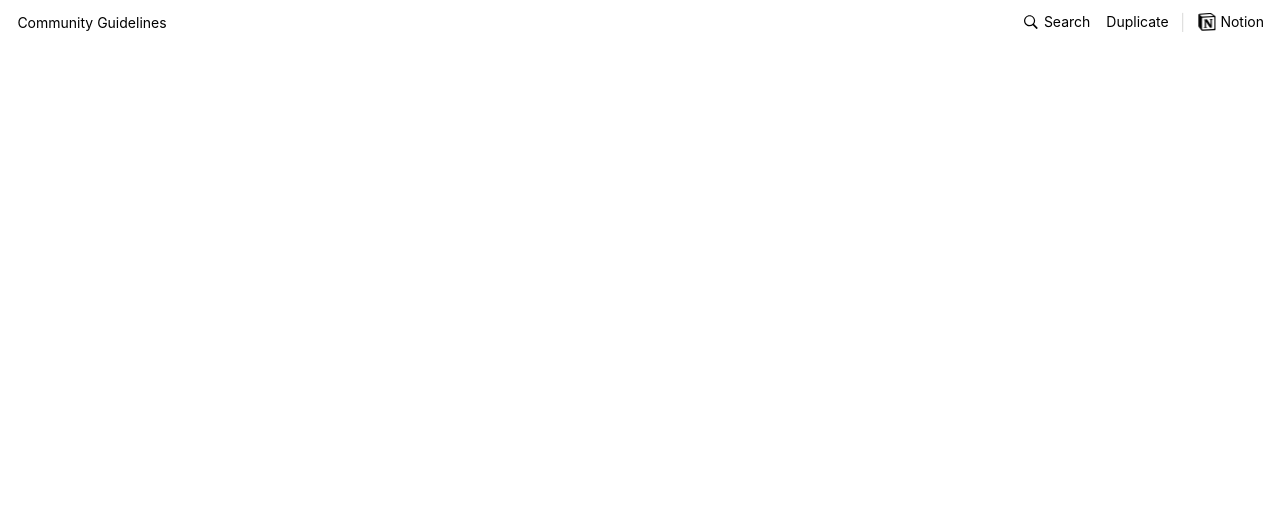
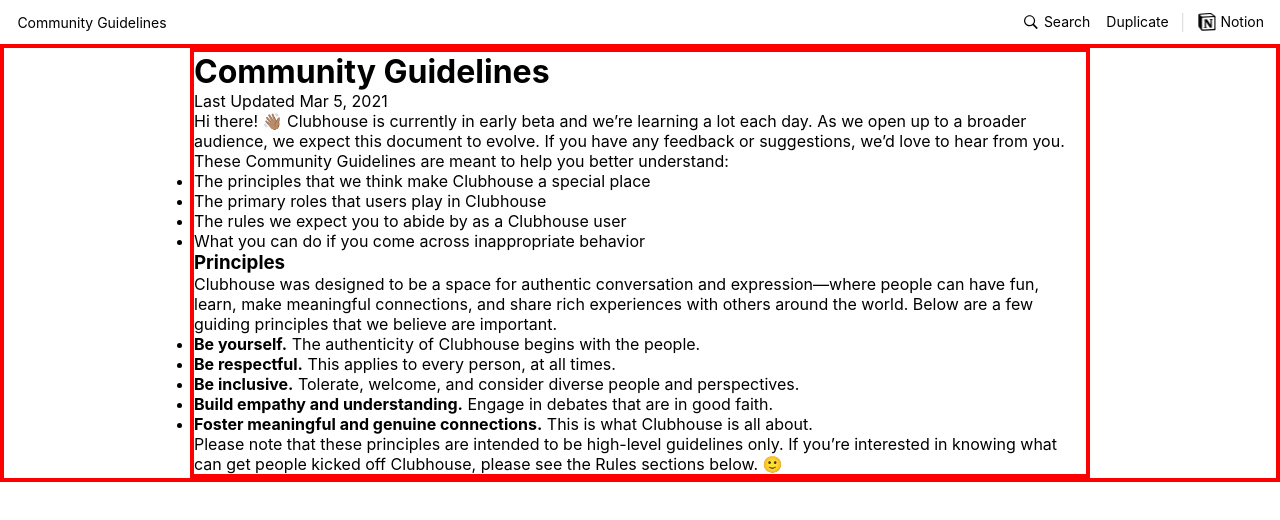
Before and after one commit to chwasiq0569/Cloudbase_Website, a plain HTML site: page Blog/blog.html in a window 1280 px wide. Drawn offline with Linux system fonts and the light colour scheme.

Commit message:
Created basic Markup for Blog

```diff
--- a/Blog/blog.html
+++ b/Blog/blog.html
@@ -55,7 +55,36 @@
             </div>
         </div>
         <!--main Section  -->
-
+        <div class="mainSection__Wrapper">
+            <div class="content">
+                <h1 class="mainHead">Community Guidelines</h1>
+                <p class="date">Last Updated Mar 5, 2021</p>
+                <p class="secondaryText">Hi there! 👋🏽 Clubhouse is currently in early beta and we’re learning a lot
+                    each day. As we open up to a broader audience, we expect this document to evolve. If you have any
+                    feedback or suggestions, we’d love to hear from you.</p>
+                <p class="primaryText">These Community Guidelines are meant to help you better understand:</p>
+                <ul>
+                    <li>The principles that we think make Clubhouse a special place</li>
+                    <li>The primary roles that users play in Clubhouse</li>
+                    <li>The rules we expect you to abide by as a Clubhouse user</li>
+                    <li>What you can do if you come across inappropriate behavior</li>
+                </ul>
+                <h3 class="primaryHeading">Principles</h3>
+                <p class="secondaryText underlined">Clubhouse was designed to be a space for authentic conversation and
+                    expression—where people can have fun, learn, make meaningful connections, and share rich experiences
+                    with others around the world. Below are a few guiding principles that we believe are important.</p>
+                <ul class="underlined">
+                    <li><b>Be yourself.</b> The authenticity of Clubhouse begins with the people.</li>
+                    <li><b>Be respectful.</b> This applies to every person, at all times.</li>
+                    <li><b>Be inclusive.</b> Tolerate, welcome, and consider diverse people and perspectives.</li>
+                    <li><b>Build empathy and understanding.</b> Engage in debates that are in good faith.</li>
+                    <li><b>Foster meaningful and genuine connections.</b> This is what Clubhouse is all about.</li>
+                </ul>
+                <p class="secondaryText">Please note that these principles are intended to be high-level guidelines
+                    only. If you’re interested in knowing what can get people kicked off Clubhouse, please see the Rules
+                    sections below. 🙂</p>
+            </div>
+        </div>
     </div>
 </body>
 
```
